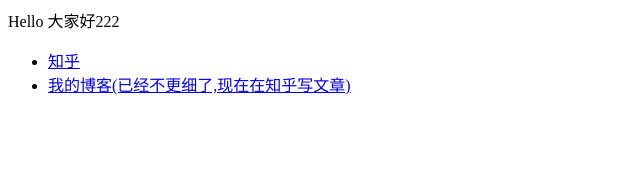
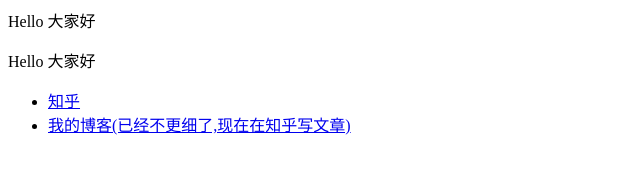
Before and after one commit to zly0821/zly0821.github.io, a plain HTML site: page index.html in a window 1280 px wide. Shown: the whole page, without its empty margins (0-640 px from the left). Drawn offline with Linux system fonts and the light colour scheme.

Commit message:
Update index.html

```diff
--- a/index.html
+++ b/index.html
@@ -1,4 +1,5 @@
-<p>Hello 大家好222</p>
+<p>Hello 大家好</p>
+<p>Hello 大家好</p>
 
 <ul>
   <li> <a href="https://www.zhihu.com/people/AJLoveChina">知乎</a> </li>
```
